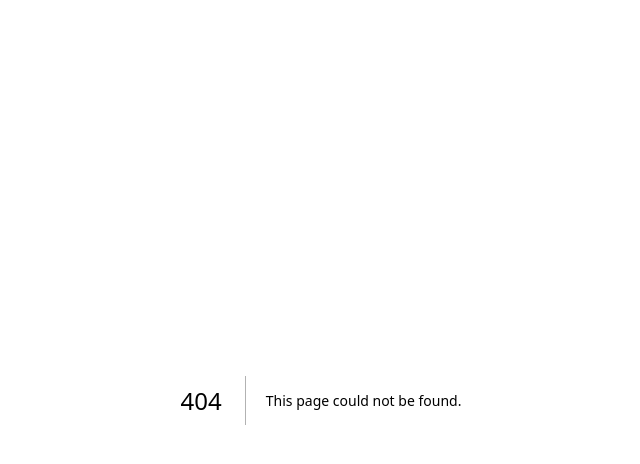
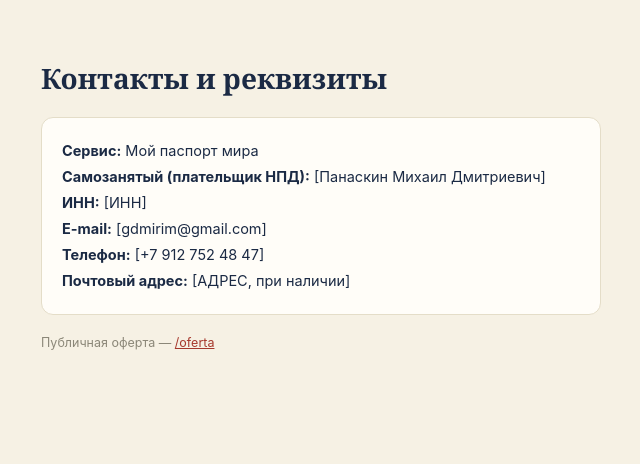
Before and after one commit to MiRiMgh/country-tracker, a Next.js app: page /contacts in a window 1280 px wide. Before the commit this address had no page. Shown: the top 464 px of the page, without its empty margins (319-959 px from the left). Built offline with nearby package versions, Linux system fonts and the light colour scheme.

Commit message:
Create page.js

```diff
--- /dev/null
+++ b/app/contacts/page.js
@@ -0,0 +1,26 @@
+export const metadata = {
+  title: "Контакты и реквизиты — Мой паспорт мира",
+};
+
+export default function Contacts() {
+  return (
+    <div style={{ background: "#F6F1E4", minHeight: "100vh", fontFamily: "-apple-system, Inter, sans-serif", color: "#1B2A44" }}>
+      <div style={{ maxWidth: 560, margin: "0 auto", padding: "40px 20px 80px" }}>
+        <h1 style={{ fontFamily: "Georgia, serif", fontSize: 28, marginBottom: 20 }}>Контакты и реквизиты</h1>
+
+        <div style={{ background: "#FFFDF8", border: "1px solid #E4DDC8", borderRadius: 12, padding: 20, fontSize: 14.5, lineHeight: 1.8 }}>
+          <div><strong>Сервис:</strong> Мой паспорт мира</div>
+          <div><strong>Самозанятый (плательщик НПД):</strong> [Панаскин Михаил Дмитриевич]</div>
+          <div><strong>ИНН:</strong> [ИНН]</div>
+          <div><strong>E-mail:</strong> [gdmirim@gmail.com]</div>
+          <div><strong>Телефон:</strong> [+7 912 752 48 47]</div>
+          <div><strong>Почтовый адрес:</strong> [АДРЕС, при наличии]</div>
+        </div>
+
+        <p style={{ fontSize: 12.5, color: "#8B8778", marginTop: 20 }}>
+          Публичная оферта — <a href="/oferta" style={{ color: "#A6382C" }}>/oferta</a>
+        </p>
+      </div>
+    </div>
+  );
+}
```
